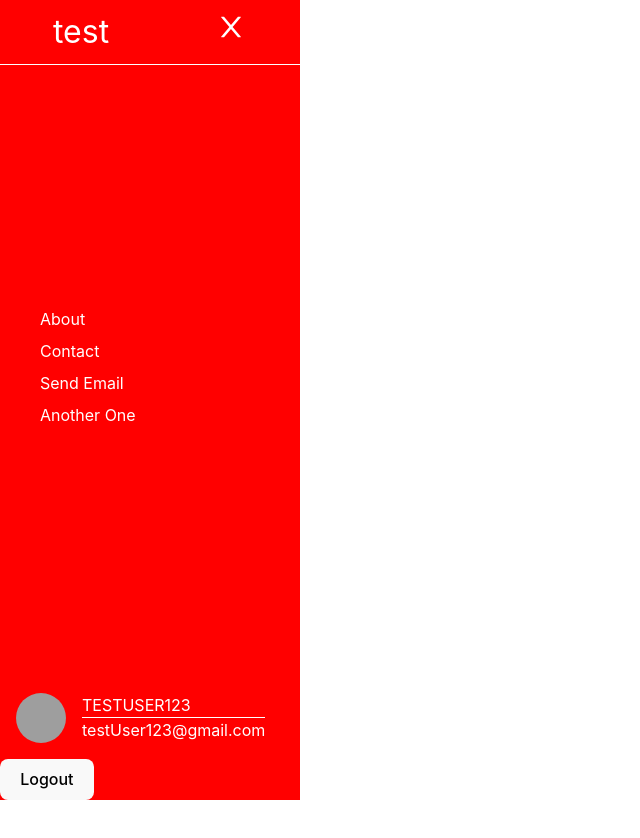
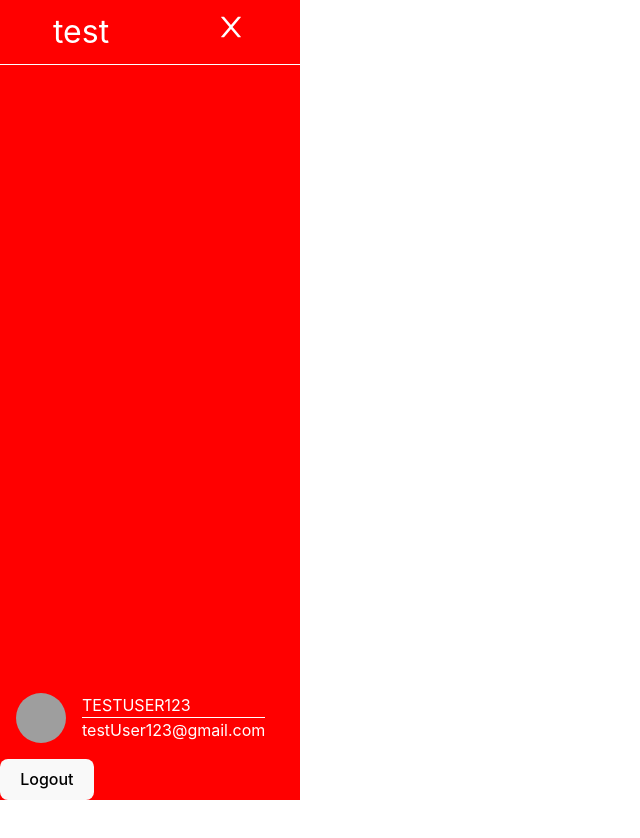
Before and after one commit to NChang007/react-sidenav, a React (Vite) app: page / in a window 1280 px wide. Shown: the top 838 px of the page, without its empty margins (0-640 px from the left). Built offline with nearby package versions, Linux system fonts and the light colour scheme; grey boxes are pictures that could not be loaded.

Commit message:
spliting the nav into parts

```diff
--- a/src/Sidenav.jsx
+++ b/src/Sidenav.jsx
@@ -23,21 +23,8 @@ SideNavTitle.propTypes = {
     title : PropTypes.string
 }
 
-
-const SideNav = ({children, position, width, id}) => {
-  return (
-    <nav
-        id={id}
-        className='sideNav'
-        style={{
-            width: width,
-            left: position === 'left' ? '0' : '',
-            right: position === 'right' ? '0' : '',
-        }}
-    >
-        {children}
-        {/* <SideNav.Title /> */}
-        {/* {console.log(children)} */}
+const SideNavNavigation = ({children}) => {
+    return (
         <div className="navigation">
             <ul className='navigation-list'>
                 <li className='nav-list-item'>
@@ -54,6 +41,30 @@ const SideNav = ({children, position, width, id}) => {
                 </li>
             </ul>
         </div>
+    )
+}
+SideNavNavigation.defaultProps = {
+    // title : 'TITLE'
+}
+SideNavNavigation.propTypes = {
+    // title : PropTypes.string
+}
+
+const SideNav = ({children, position, width, id}) => {
+  return (
+    <nav
+        id={id}
+        className='sideNav'
+        style={{
+            width: width,
+            left: position === 'left' ? '0' : '',
+            right: position === 'right' ? '0' : '',
+        }}
+    >
+        {children}
+        {/* <SideNav.Title /> */}
+        {/* {console.log(children)} */}
+
         <div className="end">
             <div className="user-content">
                 <img
```
